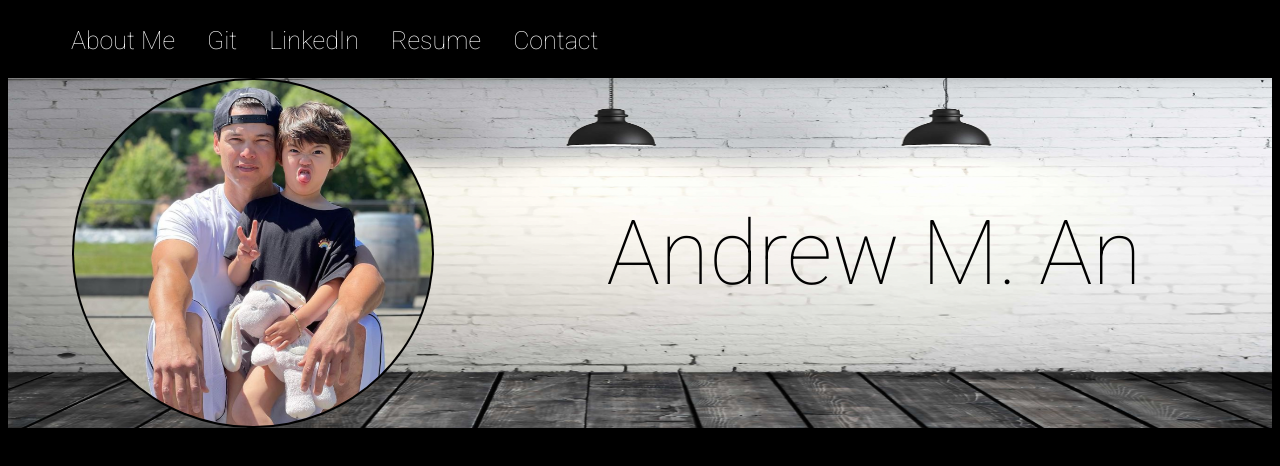
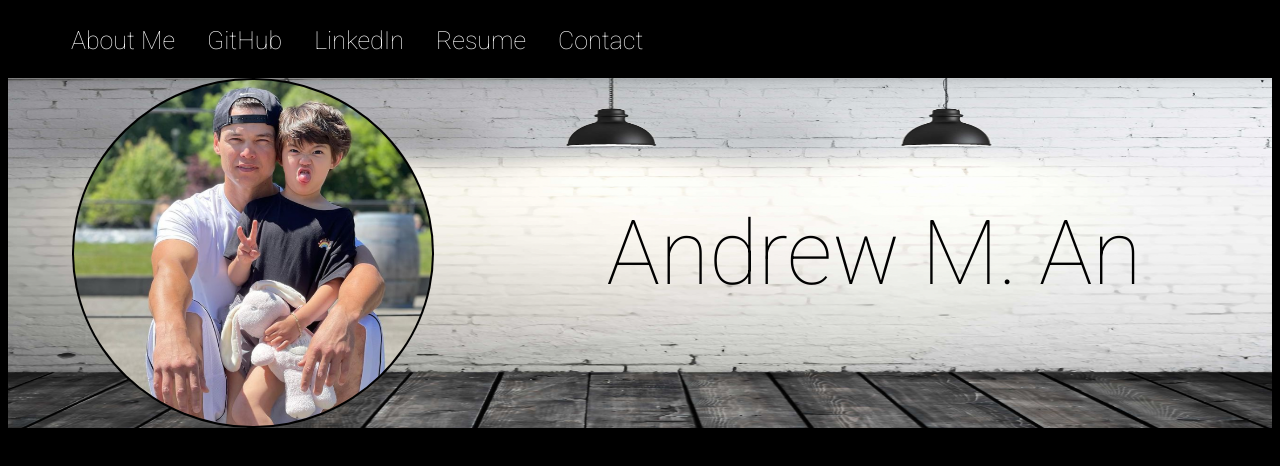
Before and after one commit to AndyAn7/react-portfolio, a React (Create React App) app: page / in a window 1280 px wide. Shown: the top 466 px of the page. Built offline with nearby package versions, Linux system fonts and the light colour scheme.

Commit message:
naming correction

```diff
--- a/src/components/Nav/index.js
+++ b/src/components/Nav/index.js
@@ -4,7 +4,7 @@
         <nav>
             <ul>
                 <li><a href="#aboutModal">About Me</a></li>
-                <li><a href="#Github">Git</a></li>
+                <li><a href="#Github">GitHub</a></li>
                 <li><a href="#LinkedIn">LinkedIn</a></li>
                 <li><a href="#Resume">Resume</a></li>
                 <li><a href="#Contact">Contact</a></li>
```
